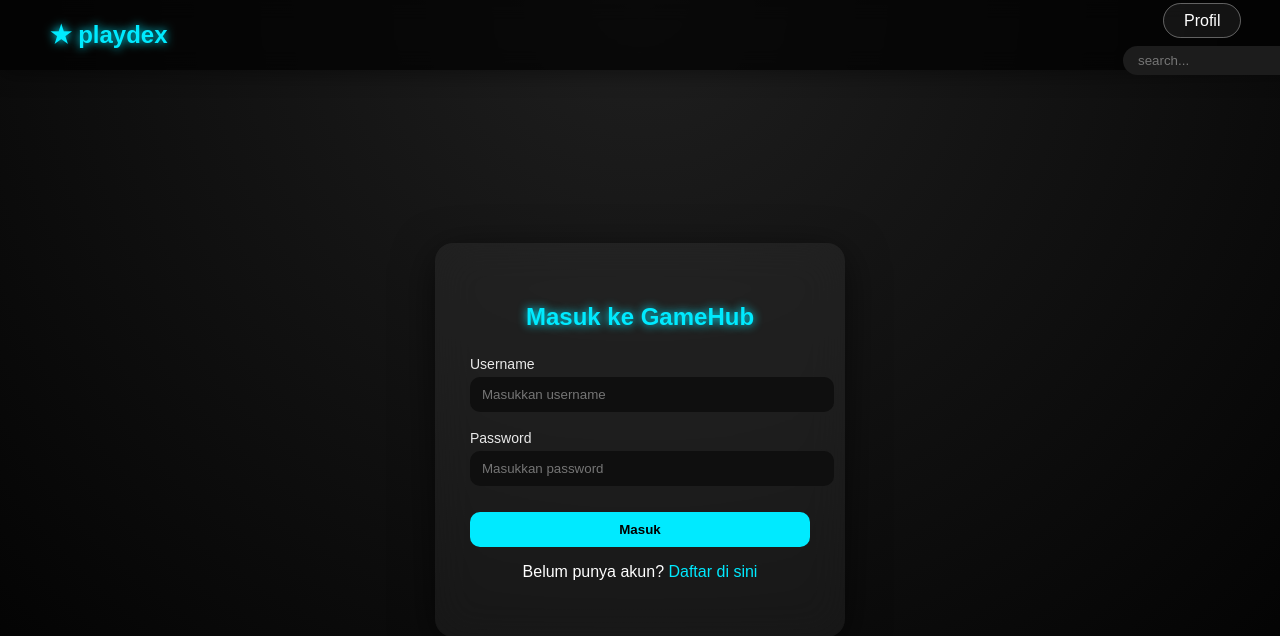
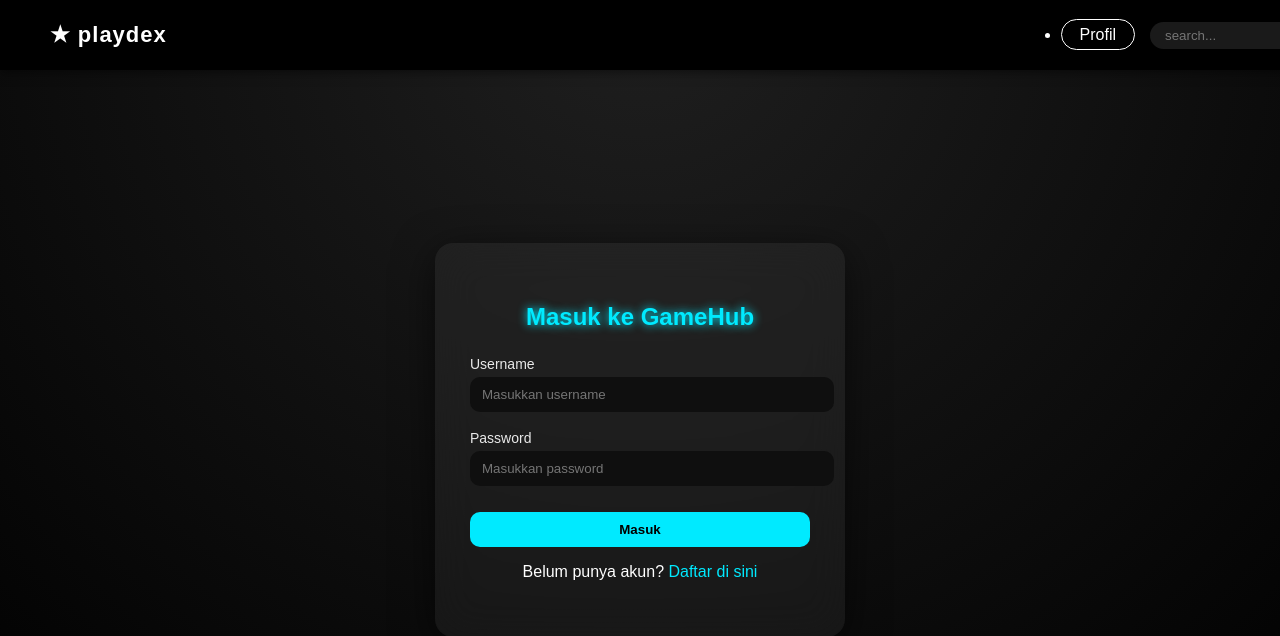
Before and after one commit to Aorryyy/PlayDex, a PHP site: the page made by KLOMPOK 6/login.html in a window 1280 px wide. Shown: the top 636 px of the page. Run offline with PHP 8.4, Linux system fonts and the light colour scheme.

Commit message:
udah yh gw bingung

```diff
--- a/KLOMPOK 6/login.html
+++ b/KLOMPOK 6/login.html
@@ -15,66 +15,70 @@
         font-family: 'Poppins', sans-serif;
     }
 
-
     /* ==== NAVBAR ==== */
     .navbar {
         position: fixed;
         top: 0;
         width: 100%;
         height: 70px;
-            background: rgba(0,0,0,0.7);
-            backdrop-filter: blur(10px);
+        background-color: #000;
         display: flex;
         justify-content: space-between;
         align-items: center;
         padding: 0 50px;
-            box-shadow: 0 4px 20px rgba(0,0,0,0.4);
+        box-shadow: 0 2px 10px rgba(0,0,0,0.5);
         z-index: 100;
     }
 
-        .logo {
-            font-size: 24px;
-            font-weight: 700;
-            color: #00eaff;
-            text-shadow: 0 0 10px #00eaff;
+    /* Logo kiri */
+    .navbar .logo {
+        color: #fff;
+        font-size: 22px;
+        font-weight: 600;
+        letter-spacing: 1px;
+        font-family: 'Poppins', sans-serif;
     }
 
-        .nav-links li {
-            list-style: none;
+    /* Bagian kanan navbar */
+    .nav-right {
+        display: flex;
+        align-items: center;
+        gap: 15px;
     }
 
+    /* Tombol profil */
     .nav-links li a {
         text-decoration: none;
-            padding: 8px 20px;
+        background: transparent;
+        border: 1px solid #fff;
         border-radius: 25px;
-            border: 1px solid #ffffff55;
+        padding: 6px 18px;
         color: #fff;
-            background: #ffffff10;
-            backdrop-filter: blur(10px);
+        cursor: pointer;
         transition: 0.3s;
     }
 
     .nav-links li a:hover {
-            background: #00eaff;
+        background: #fff;
         color: #000;
-            border-color: #00eaff;
-            box-shadow: 0 0 10px #00eaff;
     }
 
+    /* Search bar */
     .search-bar {
-            padding: 7px 15px;
+        background-color: #1a1a1a;
+        border: none;
         border-radius: 25px;
-            border: none;
-            background: #1c1c1c;
+        padding: 6px 15px;
         color: #fff;
+        outline: none;
+        width: 150px;
         transition: 0.3s;
     }
 
     .search-bar:focus {
         width: 200px;
-            background: #2b2b2b;
+        background-color: #2a2a2a;
     }
-
 
     /* ==== LOGIN CARD ==== */
     .login-container {
@@ -204,21 +208,17 @@
     <section class="login-container">
         <div class="login-form">
             <h2>Masuk ke GameHub</h2>
-
             <form action="login.php" method="POST">
                 <div class="form-group">
                     <label>Username</label>
                     <input type="text" name="username" placeholder="Masukkan username" required>
                 </div>
-
                 <div class="form-group">
                     <label>Password</label>
                     <input type="password" name="password" placeholder="Masukkan password" required>
                 </div>
-
                 <button type="submit" class="btn">Masuk</button>
             </form>
-
             <div class="register-link">
                 <p>Belum punya akun? <a href="#" onclick="showRegister()">Daftar di sini</a></p>
             </div>
@@ -230,29 +230,23 @@
         <div class="modal-content">
             <span class="close-modal" onclick="closeRegister()">&times;</span>
             <h2>Daftar Akun Baru</h2>
-
             <form action="register.php" method="POST">
-
                 <div class="form-group">
                     <label>Nama Lengkap</label>
                     <input type="text" name="name" required>
                 </div>
-
                 <div class="form-group">
                     <label>Email</label>
                     <input type="email" name="email" required>
                 </div>
-
                 <div class="form-group">
                     <label>Username</label>
                     <input type="text" name="username" required>
                 </div>
-
                 <div class="form-group">
                     <label>Password</label>
                     <input type="password" name="password" required>
                 </div>
-
                 <button type="submit" class="btn">Daftar</button>
             </form>
         </div>
@@ -266,6 +260,5 @@
             document.getElementById('registerModal').style.display = 'none';
         }
     </script>
-
 </body>
 </html>
--- a/KLOMPOK 6/simpelajh.html
+++ b/KLOMPOK 6/simpelajh.html
@@ -37,11 +37,11 @@
     <section class="top-charts">
         <h3>🏆 Top Charts</h3>
         <div div class="game-list">
-            <a href="detailgame.php?id=1" class="game-item">
+            <a href="detailgame.php?id=<?= $row['id_game']; ?>" class="game-item">
             <img src="https://images.igdb.com/igdb/image/upload/t_cover_big/co2rry.jpg" alt="Counter-Strike 2">
             <span>Counter-Strike 2</span></a>
 
-            <a href="detailgame.php?id=2" class="game-item">
+            <a href="detailgame.php?id=<?= $row['id_game']; ?>" class="game-item">
             <img src="https://images.igdb.com/igdb/image/upload/t_cover_big/co2x8j.jpg" alt="Dota 2">
             <span>Dota 2</span></a>
 
```
Also changed, not shown: KLOMPOK 6/detailgame.php (+6 -9 lines), KLOMPOK 6/ini buat crud/add_rating.php (added, +15 -0 lines). Lines whose indentation alone changed are shown as unchanged.
